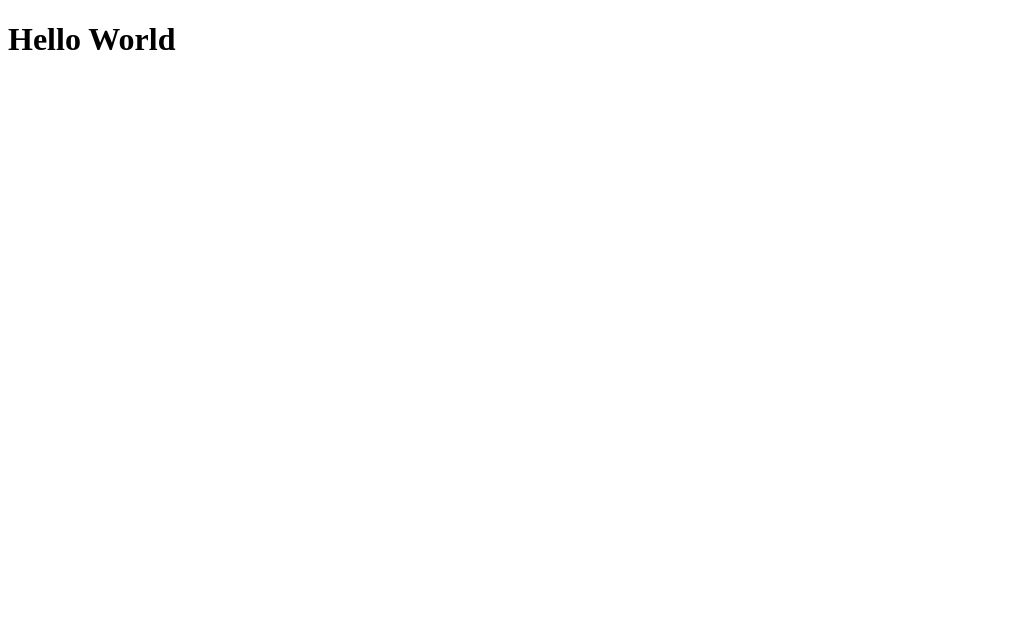
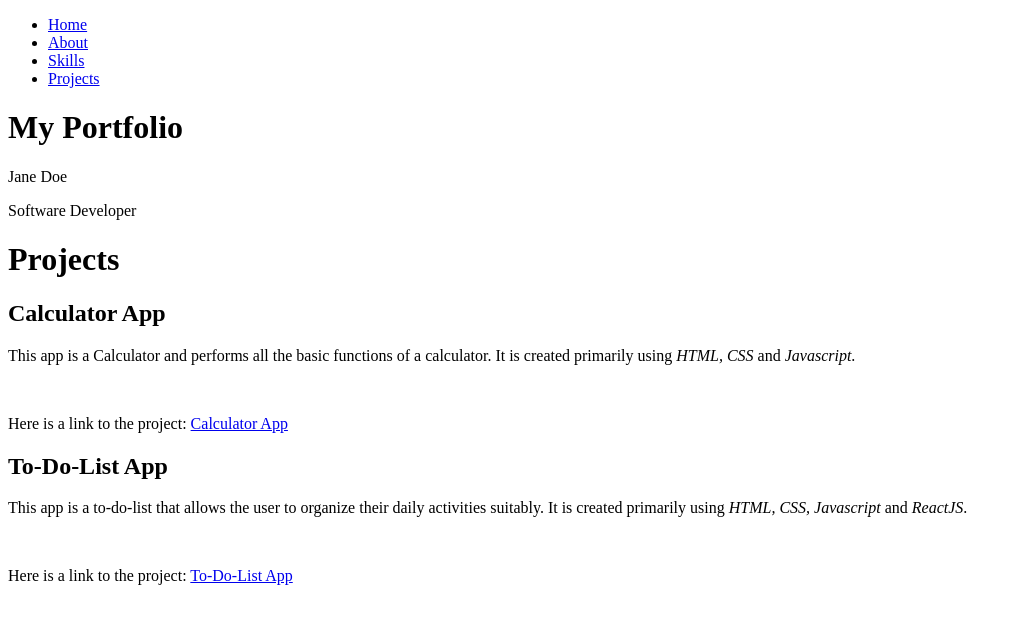
Before and after one commit to TracK92/MicroverseProject, a plain HTML site: page index.html in a window 1280 px wide. Shown: the whole page, without its empty margins (0-1018 px from the left). Drawn offline with Linux system fonts and the light colour scheme.

Commit message:
Update index.html

```diff
--- a/index.html
+++ b/index.html
@@ -2,26 +2,43 @@
 <html lang="en">
   <head>
     <meta charset="UTF-8">
-    <title>Fork Me! FCC: Test Suite Template</title>
+    <title>My Portfolio</title>
     <link rel="stylesheet" href="css/style.css">
   </head>
 
   <body>
-    <h1>Hello World</h1>
+    <nav class="navigation">
+      <ul class="navs">
+        <li><a href="#">Home</a></li>
+        <li><a href="#">About</a></li>
+        <li><a href="#">Skills</a></li>
+        <li><a href="#projects">Projects</a></li>
+      </ul>
+    </nav>
+    <div id="welcome-section">
+      <h1>My Portfolio</h1>
+      <p>Jane Doe</p>
+      <p>Software Developer</p>
+    </div>
+      <h1 class="myprojects">Projects</h1>
+    <section id="projects">
+      <article class="project-title">
+        <h2>Calculator App</h2>
+        <p>This app is a Calculator and performs all the basic functions of a calculator. It is created primarily using <em>HTML, CSS </em> and <em>Javascript</em>. </p><br>
+        <p>Here is a link to the project: <a href='https://www.microverse.org/' target="_blank">Calculator App</a></p>
+
+      </article>
+      <article class="project-title">
+        <h2>To-Do-List App</h2>
+        <p>This app is a to-do-list that allows the user to organize their daily activities suitably. It is created primarily using <em>HTML, CSS, Javascript </em> and <em>ReactJS</em>. </p><br>
+        <p>Here is a link to the project: <a href='https://www.microverse.org/' target="_blank">To-Do-List App</a></p>
+      </article>
+
+    </section>
+
     <script src="https://cdn.freecodecamp.org/testable-projects-fcc/v1/bundle.js"></script>
 
-    <!--
 
-    Hello Camper!
-
-    For now, the test suite only works in Chrome!
-    Please read the README below in the JS Editor before beginning.
-    Feel free to delete this message once you have read it.
-    Good luck and Happy Coding!
-
-    - The freeCodeCamp Team
-
-    -->
     <script  src="js/index.js"></script>
   </body>
 </html>
```
